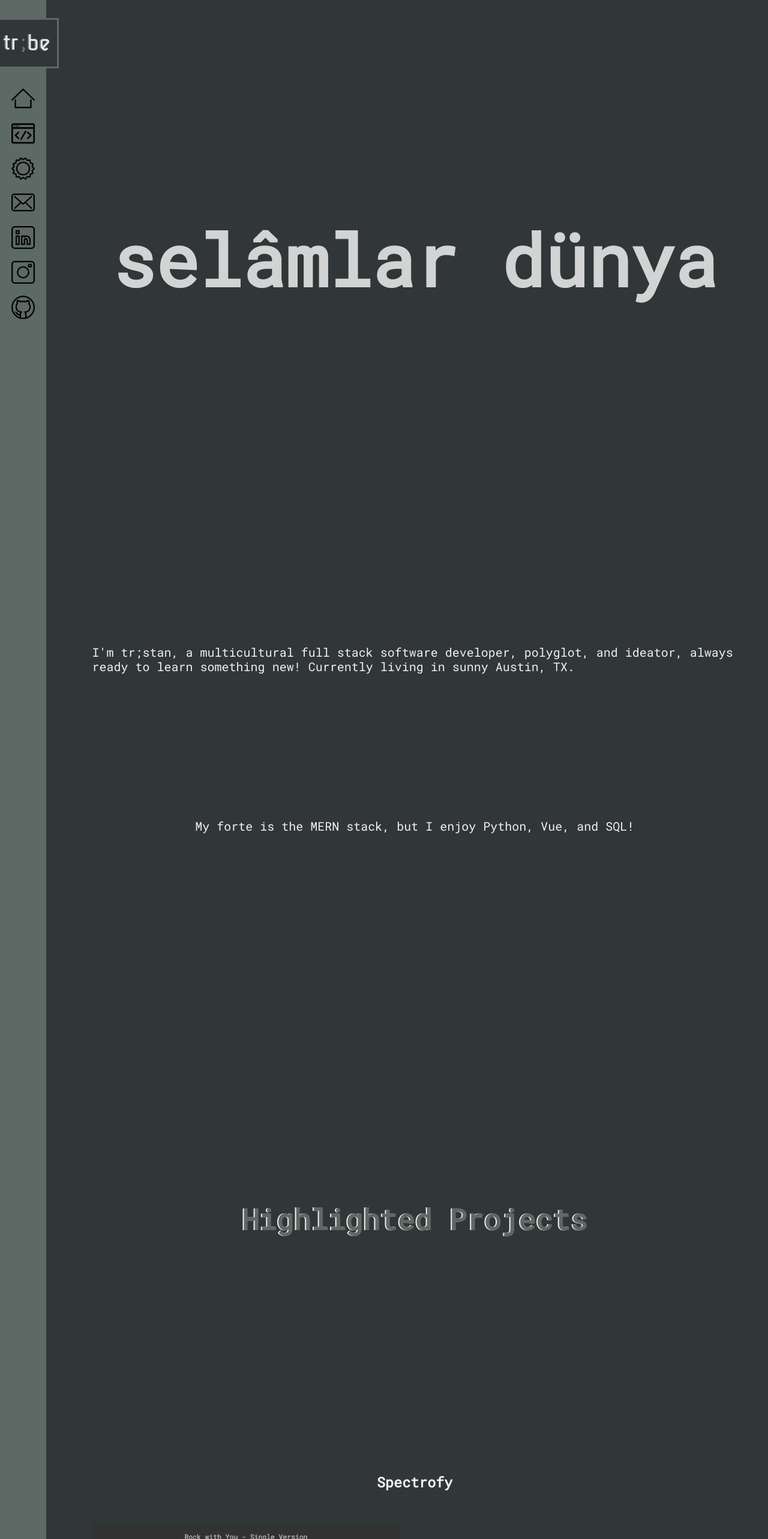
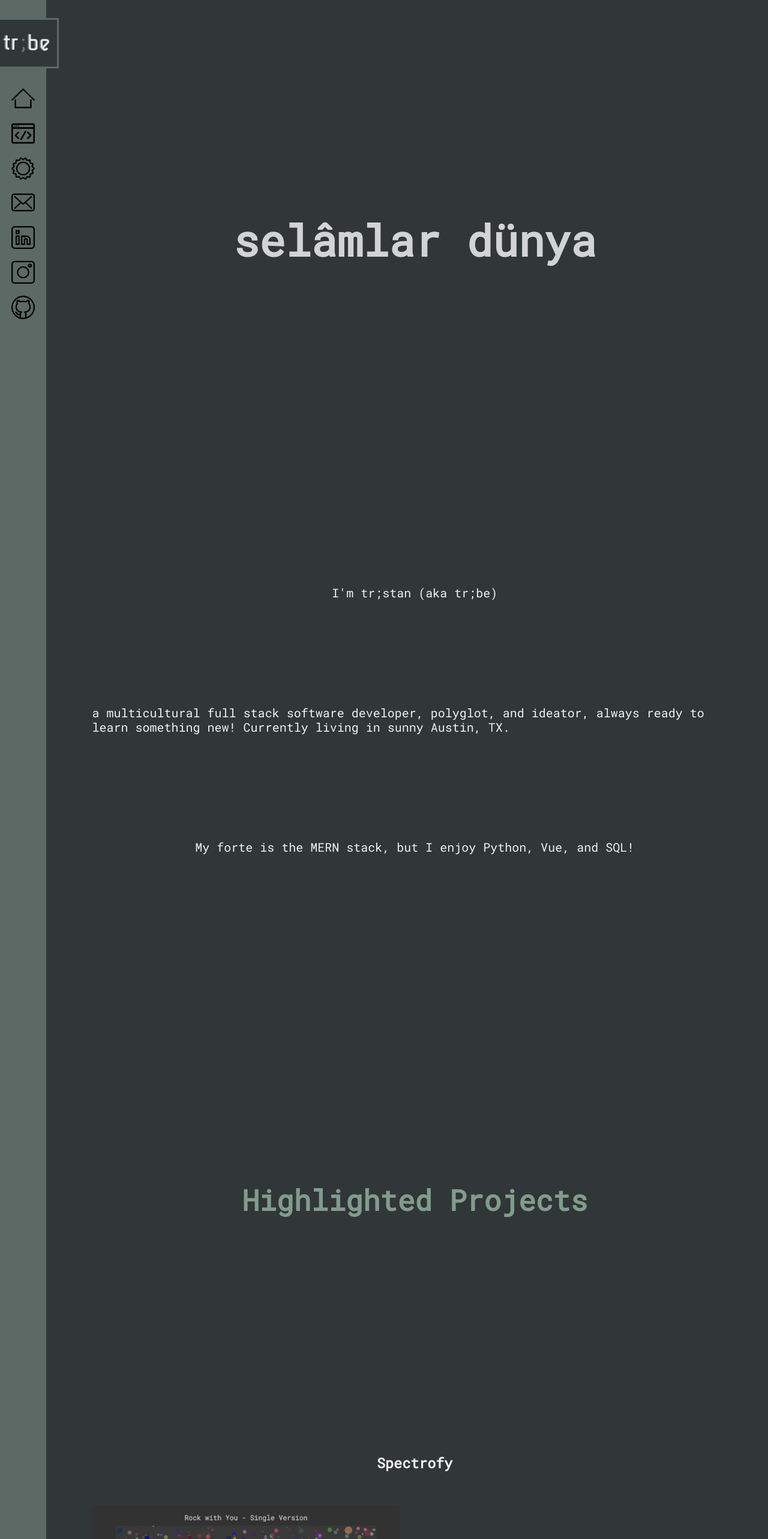
Before and after one commit to tr-stan/react-portfolio, a React (Vite) app: page / in a window 1280 px wide. Shown: the top 2566 px of the page at 60% size. Built offline with nearby package versions, Linux system fonts and the light colour scheme; no server answers.

Commit message:
updated styling for actual ios screens

```diff
--- a/src/Components/App.js
+++ b/src/Components/App.js
@@ -15,7 +15,8 @@ export default class App extends Component {
             <section className="main" style={this.props.style}>
 				<Title />
                 <div className="primary">
-                <p>I'm tr;stan, a multicultural full stack software developer, polyglot, and ideator, always ready to learn something new! Currently living in sunny Austin, TX.</p>
+                <p>I'm tr;stan (aka tr;be)</p>
+                <p>a multicultural full stack software developer, polyglot, and ideator, always ready to learn something new! Currently living in sunny Austin, TX.</p>
 				<p>My forte is the MERN stack, but I enjoy Python, Vue, and SQL!</p>
                 </div>
 				<Projects />
--- a/src/Components/Zen.js
+++ b/src/Components/Zen.js
@@ -19,7 +19,7 @@ export default class Zen extends Component {
 
 	render() {
 		return (
-			<div id="zen"><p>"{this.state.zenSaying || "Design for failure."}"</p><p><a href="https://api.github.com/zen">-GitHub</a></p></div>
+			<div id="zen"><p>"{this.state.zenSaying || 'Design for failure.'}"</p><p><a href="https://api.github.com/zen">-GitHub</a></p></div>
 		)
 	}
 }
--- a/src/index.css
+++ b/src/index.css
@@ -21,6 +21,9 @@ img {
 nav {
     position: sticky;
     position: -webkit-sticky;
+    position: -moz-sticky;
+    position: -ms-sticky;
+    position: -o-sticky;
     display: flex;
     flex-direction: column;
     align-items: center;
@@ -39,10 +42,10 @@ h2 {
 }
 
 ul {
+    list-style-type: none;
     display: inline-block;
+    margin: 0 auto;
     width: 200px;
-    list-style-type: none;
-    margin: 0 auto;
     padding: 20px;
 }
 
@@ -55,16 +58,19 @@ ul {
     display: inline-block;
 }
 
-.link, a {
+.link,
+a {
     text-decoration: none;
     color: rgb(126, 168, 190);
 }
 
-.link:visited, a:visited {
+.link:visited,
+a:visited {
     color: rgb(120, 113, 170);
 }
 
-.link:active, a:active {
+.link:active,
+a:active {
     color: rgb(203, 133, 137);
 }
 
@@ -73,7 +79,8 @@ ul {
     color: rgb(240, 240, 240);
 }
 
-.dark .link, .dark a {
+.dark .link,
+.dark a {
     color: rgb(118, 148, 167);
 }
 
@@ -108,8 +115,8 @@ ul {
     display: flex;
     justify-content: center;
     align-items: center;
-    color: rgb(93, 105, 100);
-    text-shadow: -2px 0 rgb(240, 240, 240);
+    color: rgb(129, 156, 139);
+    text-shadow: -4px -2px rgb(49, 54, 56);
     scroll-snap-align: start;
 }
 
@@ -136,12 +143,12 @@ ul {
 }
 
 #title {
-    min-height: 100vh;
-    font-size: 10vmin;
+    height: 100vh;
+    font-size: 2rem;
     display: flex;
     vertical-align: center;
     justify-content: center;
-    align-items:  center;
+    align-items: center;
 }
 
 #skills {
@@ -196,8 +203,10 @@ ul {
     justify-content: center;
     align-items: center;
 }
+
 #zen p {
     font-size: 2rem;
+    line-height: 3rem;
 }
 
 #skills-section {
@@ -245,6 +254,10 @@ ul {
         max-width: 6vw;
         padding: 3vh 1vw;
     }
+
+    #title {
+        font-size: 3rem;
+    }
 }
 
 @keyframes fade-out {
--- a/src/index.html
+++ b/src/index.html
@@ -7,7 +7,7 @@
     <link rel="shortcut icon" href="assets/favicon.ico" />
   </head>
   <body class="dark">
-    <noscript>You need to enable JavaScript to run this app.</noscript>
+    <noscript>You need to enable JavaScript to run this page.</noscript>
     <div id="root"></div>
     <script src="index.js"></script>
   </body>
--- a/src/index.js
+++ b/src/index.js
@@ -7,7 +7,7 @@ import Projects from './Components/Projects';
 import Header from './Components/Header';
 
 let styles = {
-	padding: '4vh 4vw'
+	padding: '0 4vw'
 };
 
 ReactDOM.render(
```
Also changed, not shown: 5 other files (tests, documents, lock files or other folders).
